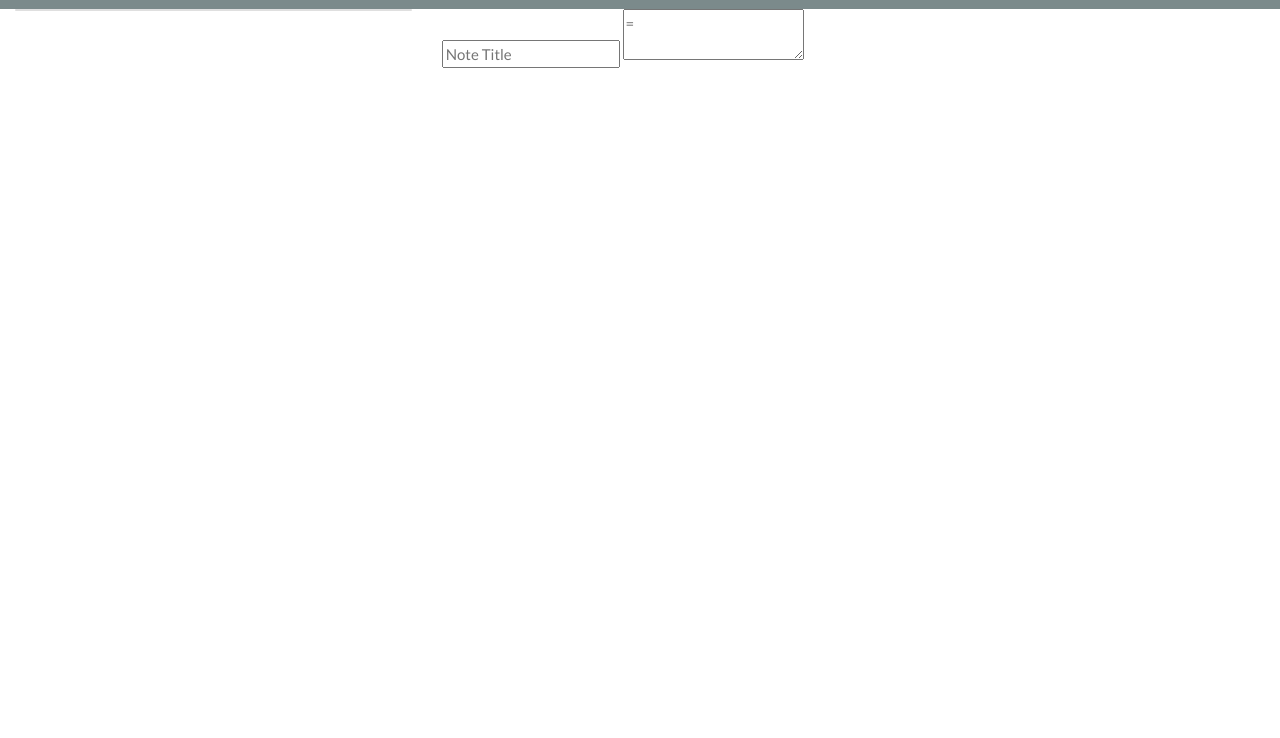
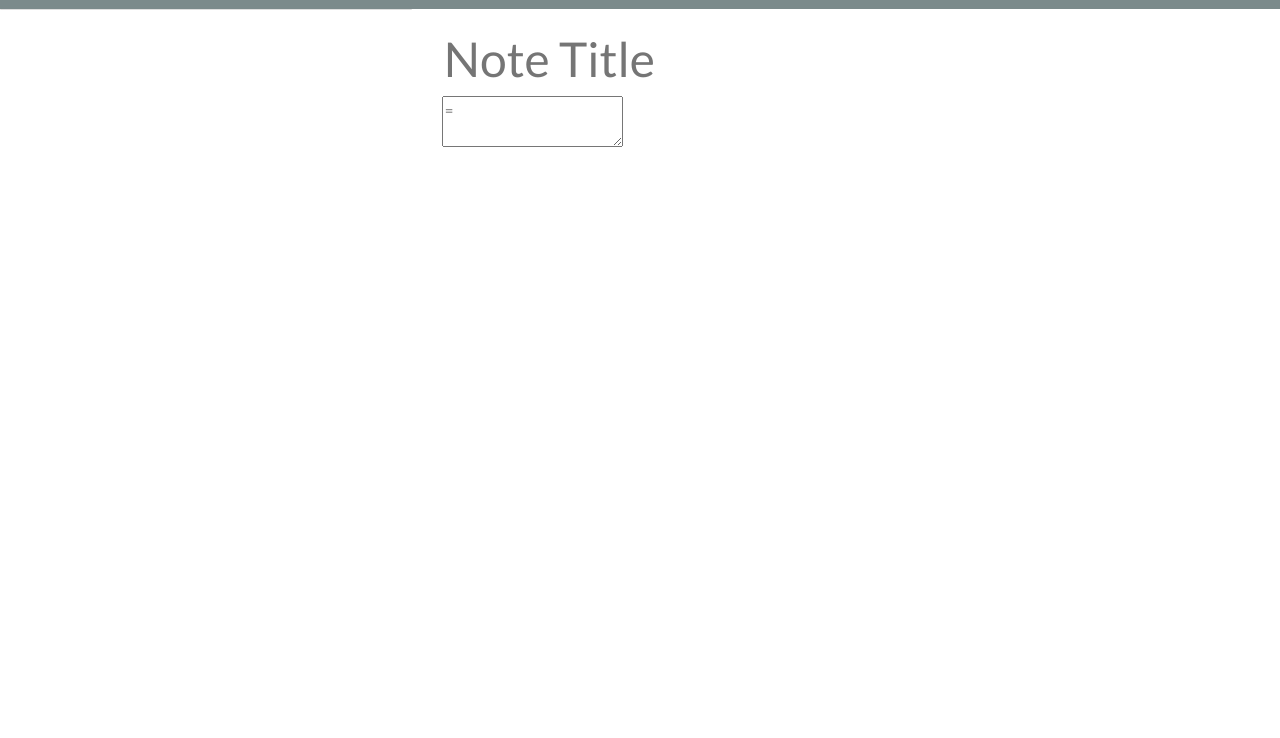
Before and after one commit to phonecologne/Express.JS-Note-Taker, a plain HTML site: page public/notes.html in a window 1280 px wide. Shown: the part 62-800 px from the top of the page. Drawn offline with nearby package versions, Linux system fonts and the light colour scheme.

Commit message:
Update style.css

```diff
--- a/public/assets/css/style.css
+++ b/public/assets/css/style.css
@@ -14,3 +14,37 @@ html, body {
     font-size: 1.5rem;
     cursor: pointer;
 }
+
+.note-textarea, .note-title {
+    color: #000000;
+    width: 100%;
+    outline: none;
+    border: none;
+}
+
+.note-textarea {
+    resize: none;
+    height: calc(100% - 63px);
+    padding-top: 15px;
+}
+
+.note-title {
+    height: 50 px;
+    margin-top: 13px;
+    font-size: 3rem;
+}
+
+.note-title:read-only, .note-textarea:read-only {
+    color: #757575;
+}
+
+.list-container .card {
+    height: calc(100vh - 70 px);
+    border-bottom: none;
+    border-bottom-right-radius: 0;
+    border-bottom-left-radius: 0;
+}
+
+.list-container {
+    padding-left: 0;
+}
```
